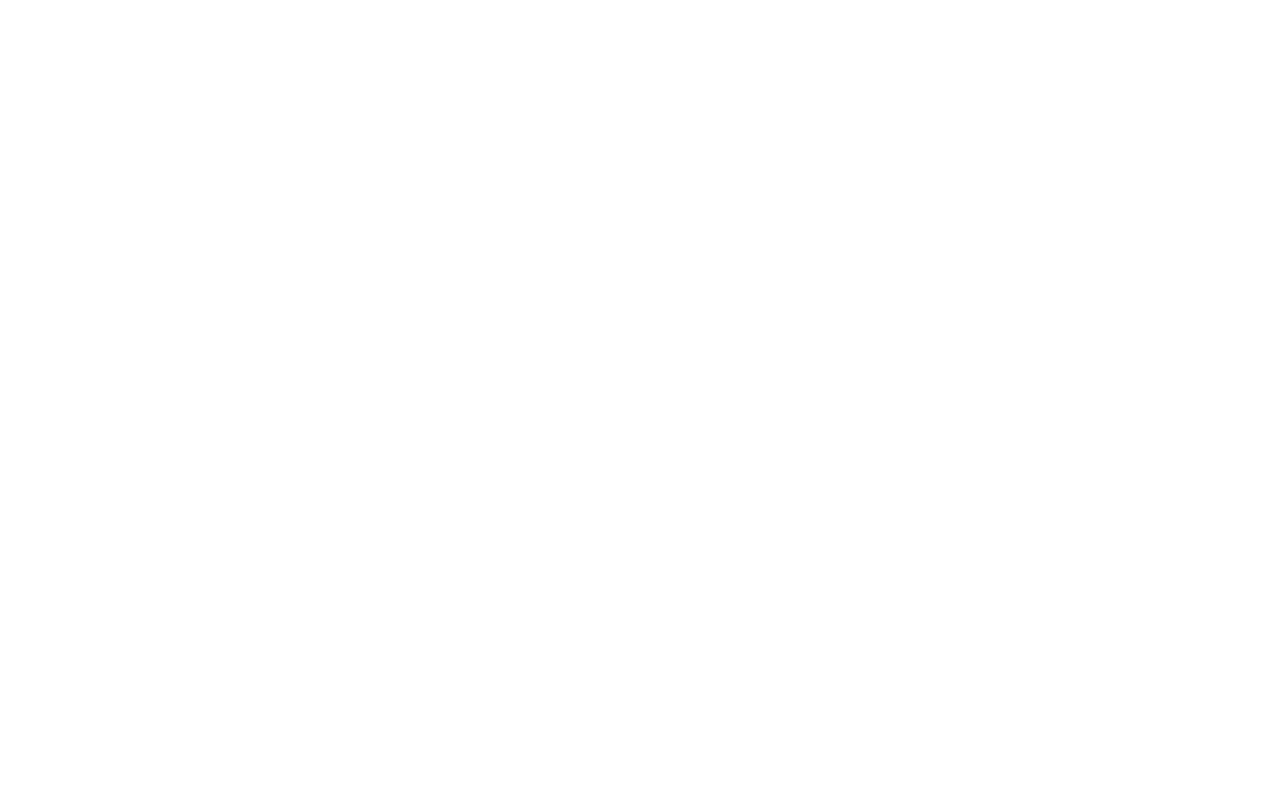
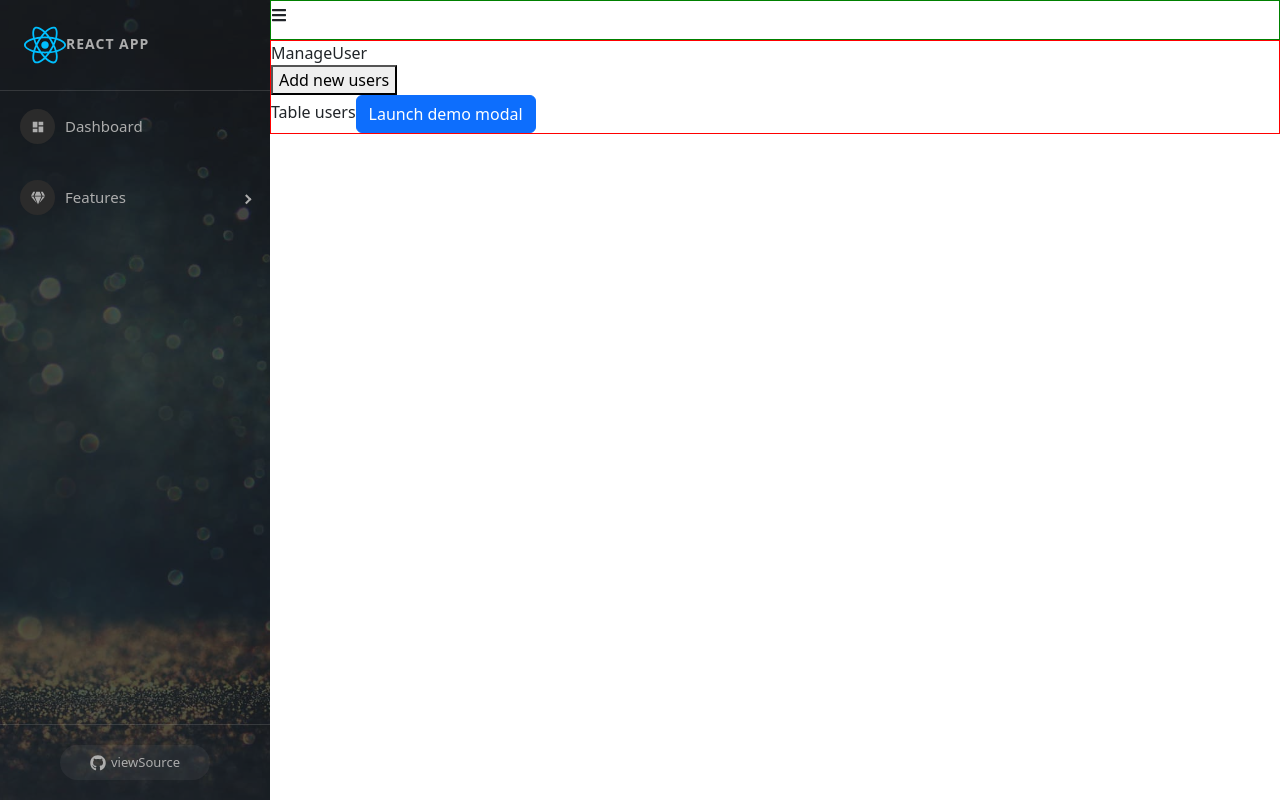
Before and after one commit to PhamThanhSu/ReactApp_Beginner, a React (Create React App) app: page /admins/manage-users in a window 1280 px wide. Before the commit this address had no page. Built offline with nearby package versions, Linux system fonts and the light colour scheme.

Commit message:
form dang ky

```diff
--- a/package.json
+++ b/package.json
@@ -6,15 +6,18 @@
     "@testing-library/jest-dom": "5.16.4",
     "@testing-library/react": "13.3.0",
     "@testing-library/user-event": "13.5.0",
+    "axios": "0.27.2",
     "bootstrap": "5.3.3",
     "react": "18.2.0",
     "react-bootstrap": "2.10.5",
     "react-dom": "18.2.0",
     "react-icons": "4.4.0",
+    "react-paginate": "8.1.3",
     "react-pro-sidebar": "0.7.1",
     "react-redux": "8.0.1",
     "react-router-dom": "6.26.2",
     "react-scripts": "5.0.1",
+    "react-toastify": "9.0.7",
     "redux": "4.2.0",
     "redux-devtools-extension": "2.13.9",
     "redux-thunk": "2.4.1",
--- a/src/components/Admin/Admin.js
+++ b/src/components/Admin/Admin.js
@@ -2,16 +2,21 @@ import SideBar from "./SideBar";
 import './Admin.scss';
 import { FaHeart, FaBars } from 'react-icons/fa';
 import { useState } from "react";
+import { Outlet } from "react-router-dom";
 const Admin = (props) => {
     const [collapsed, setcollapsed] = useState(false);
     return (
         <div className="admin-container">
             <div className="admin-sidebar">
-                <SideBar collapsed = {collapsed}/>
+                <SideBar collapsed={collapsed} />
             </div>
             <div className="admin-content">
-                <FaBars onClick={() => setcollapsed(!collapsed)}/>
-                content go here
+                <div className="admin-header">
+                    <FaBars onClick={() => setcollapsed(!collapsed)} />
+                </div>
+                <div className="admin-main">
+                    <Outlet />
+                </div>
             </div>
         </div>
     )
--- a/src/components/Admin/Admin.scss
+++ b/src/components/Admin/Admin.scss
@@ -5,4 +5,15 @@
             height: 100vh !important;
         }
     }
+
+    .admin-content{
+        width: 100%;
+        .admin-header{
+            height: 40px;
+            border: 1px solid green;
+        }
+        .admin-main{
+            border: 1px solid red;
+        }
+    }
 }
--- /dev/null
+++ b/src/components/Admin/Content/DashBoard.js
@@ -0,0 +1,7 @@
+const DashBoard = (props) => {
+    return (
+        <div>DashBoard</div>
+    )
+}
+
+export default DashBoard;
--- /dev/null
+++ b/src/components/Admin/Content/ManageUser.js
@@ -0,0 +1,23 @@
+import ModalCreateUser from "./ModalCreateUser";
+import './ManageUser.scss';
+
+const ManageUser = (props) => {
+    return (
+        <div className="manage-user-container">
+            <div className="title">
+                ManageUser
+            </div>
+            <div className="users-content">
+                <div>
+                    <button className="">Add new users</button>
+                </div>
+                <div>
+                    Table users
+                    <ModalCreateUser />
+                </div>
+            </div>
+        </div>
+    )
+}
+
+export default ManageUser;
--- /dev/null
+++ b/src/components/Admin/Content/ManageUser.scss
@@ -0,0 +1,33 @@
+.modal-add-user{
+    .img-preview{
+        height: 150px;
+        border: 1px dashed #ccc;
+        border-radius: 5px;
+        display: flex;
+        justify-content: center;
+        align-items: center;
+        color: #ccc;
+
+        img{
+            max-width: 100%;
+            max-height: 100%;
+        }
+    }
+
+    .label-upload{
+        display: flex;
+        align-items: center;
+        gap: 5px;
+        width: fit-content;
+        padding: 3px 10px;
+        border-radius: 5px;
+        background-color: #eeeeee;
+        border: none;
+        cursor: pointer;
+
+        &:hover{
+            background-color: #dcdcdc;
+        }
+    }
+
+}
--- /dev/null
+++ b/src/components/Admin/Content/ModalCreateUser.jsx
@@ -0,0 +1,84 @@
+import { useState } from 'react';
+import Button from 'react-bootstrap/Button';
+import Modal from 'react-bootstrap/Modal';
+import { FiUpload } from "react-icons/fi";
+
+const ModalCreateUser = () => {
+    const [show, setShow] = useState(false);
+    const handleClose = () => setShow(false);
+    const handleShow = () => setShow(true);
+
+    const [email, setEmail] = useState("");
+    const [password, setPassword] = useState("");
+    const [username, setUsername] = useState("");
+    const [role, setRole] = useState("USER");
+    const [image, setImage] = useState("");
+    const [previewImage, setPreviewImage] = useState("");
+
+    const handleUpload = (event) => {
+        if(event.target && event.target.files && event.target.files[0]){
+            setPreviewImage(URL.createObjectURL(event.target.files[0]));
+            setImage(event.target.files[0]);
+        }
+    }
+
+    return (
+        <>
+            <Button variant="primary" onClick={handleShow}>
+                Launch demo modal
+            </Button>
+
+            <Modal show={show} onHide={handleClose} size="lg" backdrop="static"  className='modal-add-user'>
+                <Modal.Header closeButton>
+                    <Modal.Title>Add new user</Modal.Title>
+                </Modal.Header>
+                <Modal.Body>
+                    <form className="row g-3">
+                        <div className="col-md-6">
+                            <label className="form-label">Email</label>
+                            <input type="email" className="form-control" value={email} onChange={(event) => setEmail(event.target.value)}/>
+                        </div>
+                        <div className="col-md-6">
+                            <label className="form-label">Password</label>
+                            <input type="password" className="form-control" value={password} onChange={(event) => setPassword(event.target.value)}/>
+                        </div>
+                        <div className="col-md-6">
+                            <label className="form-label">Username</label>
+                            <input type="text" className="form-control" value={username} onChange={(event) => setUsername(event.target.value)}/>
+                        </div>
+                        <div className="col-md-4">
+                            <label className="form-label">Role</label>
+                            <select className="form-select" onChange={(event) => setRole(event.target.value)}>
+                                <option value="USER">USER</option>
+                                <option value="ADMIN" >ADMIN</option>
+                            </select>
+                        </div>
+                        <div className="col-md-12">
+                            <label className="form-label label-upload" htmlFor='labelUpload'>
+                                <FiUpload />Upload File Image
+                            </label>
+                            <input type="file" id="labelUpload" hidden onChange={(event) => handleUpload(event)}/>
+                        </div>
+                        <div className="col-md-12 img-preview" >
+                            {previewImage ?
+                                <img src={previewImage} />
+                                :
+                                <span>Preview Image</span>
+                            }
+                        </div>
+                    </form>
+                </Modal.Body>
+                <Modal.Footer>
+                    <Button variant="secondary" onClick={handleClose}>
+                        Close
+                    </Button>
+                    <Button variant="primary" onClick={handleClose}>
+                        Save Changes
+                    </Button>
+                </Modal.Footer>
+            </Modal>
+        </>
+    );
+}
+
+export default ModalCreateUser;
--- a/src/components/Admin/SideBar.js
+++ b/src/components/Admin/SideBar.js
@@ -13,6 +13,8 @@ import { FaTachometerAlt, FaGem, FaList, FaGithub, FaRegLaughWink, FaHeart } fro
 import sidebarBg from '../../assets/bg1.jpg';
 import { FaReact } from "react-icons/fa";
 import { MdDashboard } from "react-icons/md";
+import { Link } from 'react-router-dom';
+
 const SideBar = (props) => {
     const { image, collapsed, toggled, handleToggleSidebar } = props;
     return (
@@ -45,9 +47,10 @@ const SideBar = (props) => {
                 <SidebarContent>
                     <Menu iconShape="circle">
                         <MenuItem
-                            icon={<MdDashboard  />}
+                            icon={<MdDashboard />}
                         >
                             Dashboard
+                            <Link to="/admins" />
                         </MenuItem>
                     </Menu>
                     <Menu iconShape="circle">
@@ -55,7 +58,10 @@ const SideBar = (props) => {
                             icon={<FaGem />}
                             title="Features"
                         >
-                            <MenuItem>Quản Lý Users</MenuItem>
+                            <MenuItem>
+                                Quản Lý Users
+                                <Link to="/admins/manage-users" />
+                            </MenuItem>
                             <MenuItem>Quản Lý Bài Quiz</MenuItem>
                             <MenuItem>Quản Lý Câu Hỏi</MenuItem>
                         </SubMenu>
--- a/src/index.js
+++ b/src/index.js
@@ -13,6 +13,8 @@ import {
 import User from './components/User/User';
 import Admin from './components/Admin/Admin';
 import HomePage from './components/Home/HomePage';
+import ManageUser from './components/Admin/Content/ManageUser';
+import DashBoard from './components/Admin/Content/DashBoard';
 
 
 const root = ReactDOM.createRoot(document.getElementById('root'));
@@ -25,11 +27,15 @@ root.render(
           <Route index element={<HomePage />} />
           <Route path="users" element={<User />} />
         </Route>
-        <Route path="admins" element={<Admin />} />
+
+        <Route path="/admins" element={<Admin />} >
+          <Route index element={<DashBoard />} />
+          <Route path="manage-users" element={<ManageUser />} />
+        </Route>
       </Routes>
     </BrowserRouter>
     {/* </React.StrictMode> */}
-  </Provider>
+  </Provider >
 );
 
 // If you want to start measuring performance in your app, pass a function
```
Also changed, not shown: 1 other file (tests, documents, lock files or other folders).
